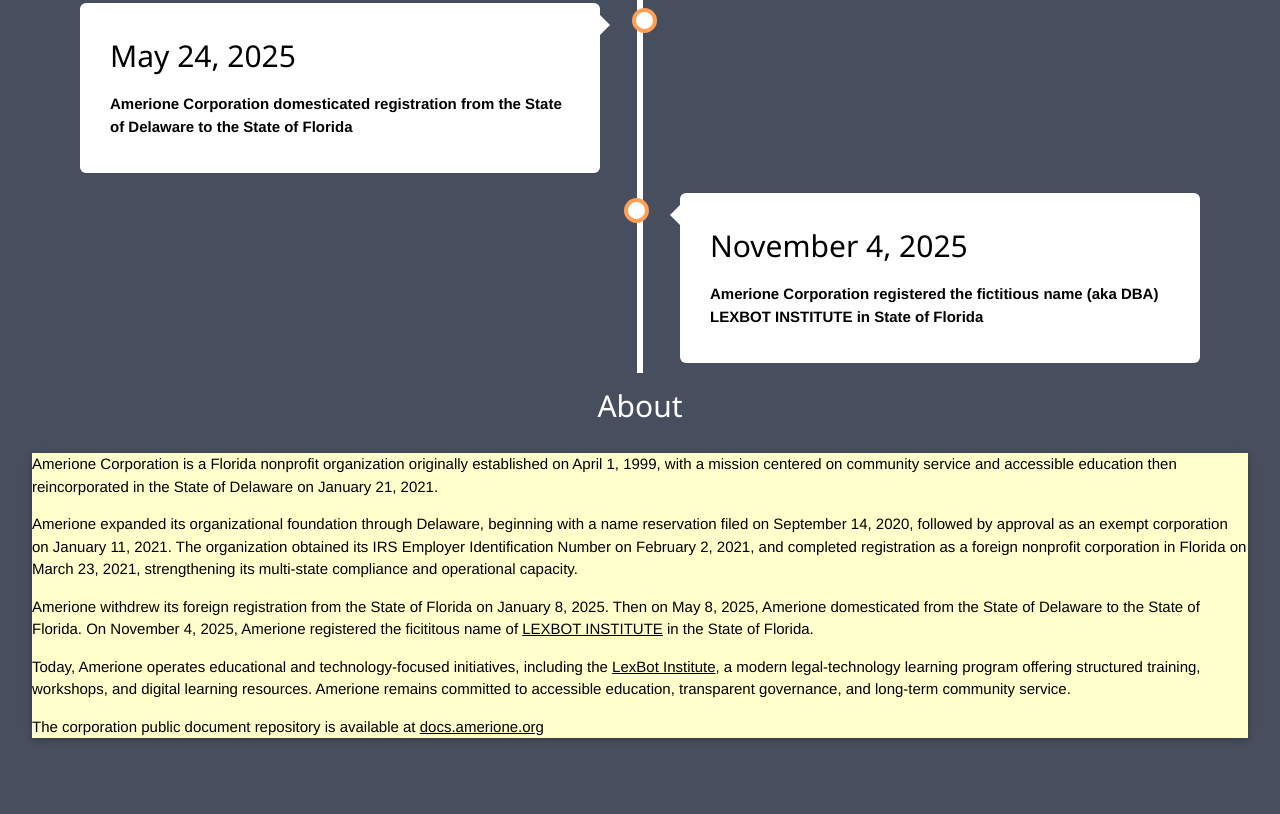
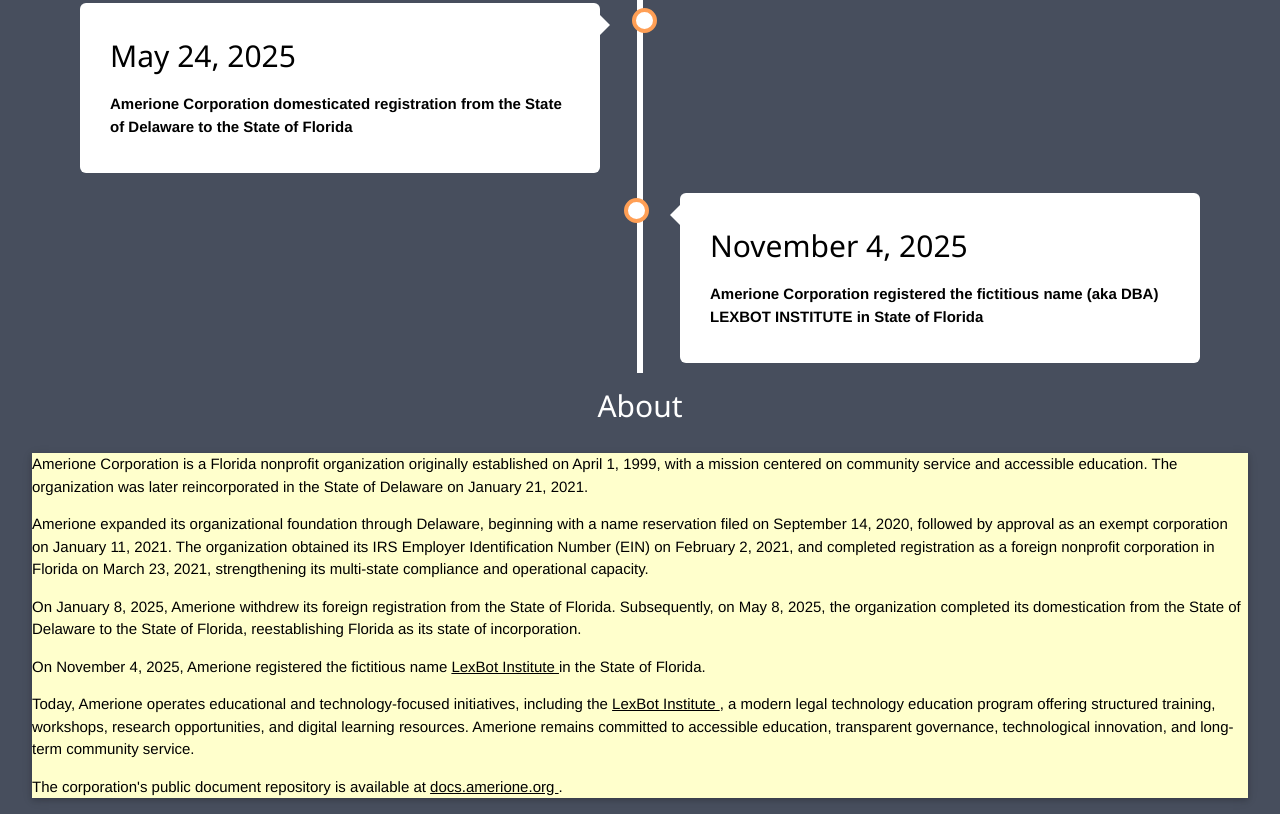
Before and after one commit to amerione-corporation/amerione.org-website, a plain HTML site: page index.html in a window 1280 px wide. Shown: the part 1527-2341 px from the top of the page. Before the commit the page ends 2281 px from the top, so only its background shows below. Drawn offline with nearby package versions, Linux system fonts and the light colour scheme.

Commit message:
Revise About section content and structure
Updated the content and formatting of the About section for clarity and detail.

```diff
--- a/index.html
+++ b/index.html
@@ -148,11 +148,61 @@
             <h2 class="w3-center" style="color:white;">About</h2>
             <div class="w3-container">
                 <div class="w3-card w3-pale-yellow w3-border-round">
-                    <p>Amerione Corporation is a Florida nonprofit organization originally established on April 1, 1999, with a mission centered on community service and accessible education then reincorporated in the State of Delaware on January 21, 2021.</p>
-                    <p>Amerione expanded its organizational foundation through Delaware, beginning with a name reservation filed on September 14, 2020, followed by approval as an exempt corporation on January 11, 2021. The organization obtained its IRS Employer Identification Number on February 2, 2021, and completed registration as a foreign nonprofit corporation in Florida on March 23, 2021, strengthening its multi‑state compliance and operational capacity.</p>
-                    <p>Amerione withdrew its foreign registration from the State of Florida on January 8, 2025. Then on May 8, 2025, Amerione domesticated from the State of Delaware to the State of Florida. On November 4, 2025, Amerione registered the ficititous name of <a href="https://lexbotinstitute.amerione.org" target="_blank">LEXBOT INSTITUTE</a> in the State of Florida.</p>
-                    <p>Today, Amerione operates educational and technology‑focused initiatives, including the <a href="https://lexbotinstitute.amerione.org" target="_blank">LexBot Institute</a>, a modern legal‑technology learning program offering structured training, workshops, and digital learning resources. Amerione remains committed to accessible education, transparent governance, and long‑term community service.</p>
-                    <p>The corporation public document repository is available at <a href="https://docs.amerione.org" target="_blank">docs.amerione.org</a></p>
+                    <p>
+                        Amerione Corporation is a Florida nonprofit organization originally established
+                        on April 1, 1999, with a mission centered on community service and accessible
+                        education. The organization was later reincorporated in the State of Delaware
+                        on January 21, 2021.
+                    </p>
+
+                    <p>
+                        Amerione expanded its organizational foundation through Delaware, beginning
+                        with a name reservation filed on September 14, 2020, followed by approval
+                        as an exempt corporation on January 11, 2021. The organization obtained
+                        its IRS Employer Identification Number (EIN) on February 2, 2021, and
+                        completed registration as a foreign nonprofit corporation in Florida on
+                        March 23, 2021, strengthening its multi-state compliance and operational capacity.
+                    </p>
+
+                    <p>
+                        On January 8, 2025, Amerione withdrew its foreign registration from the
+                        State of Florida. Subsequently, on May 8, 2025, the organization completed
+                        its domestication from the State of Delaware to the State of Florida,
+                        reestablishing Florida as its state of incorporation.
+                    </p>
+
+                    <p>
+                        On November 4, 2025, Amerione registered the fictitious name
+                        <a href="https://lexbotinstitute.amerione.org/"
+                           target="_blank"
+                           rel="noopener noreferrer">
+                            LexBot Institute
+                        </a>
+                        in the State of Florida.
+                    </p>
+
+                    <p>
+                        Today, Amerione operates educational and technology-focused initiatives,
+                        including the
+                        <a href="https://lexbotinstitute.amerione.org/"
+                           target="_blank"
+                           rel="noopener noreferrer">
+                            LexBot Institute
+                        </a>,
+                        a modern legal technology education program offering structured training,
+                        workshops, research opportunities, and digital learning resources.
+                        Amerione remains committed to accessible education, transparent governance,
+                        technological innovation, and long-term community service.
+                    </p>
+
+                    <p>
+                        The corporation's public document repository is available at
+                        <a href="https://docs.amerione.org/"
+                           target="_blank"
+                           rel="noopener noreferrer">
+                            docs.amerione.org
+                        </a>.
+                    </p>
                 </div>
             </div>
         </div>
```
